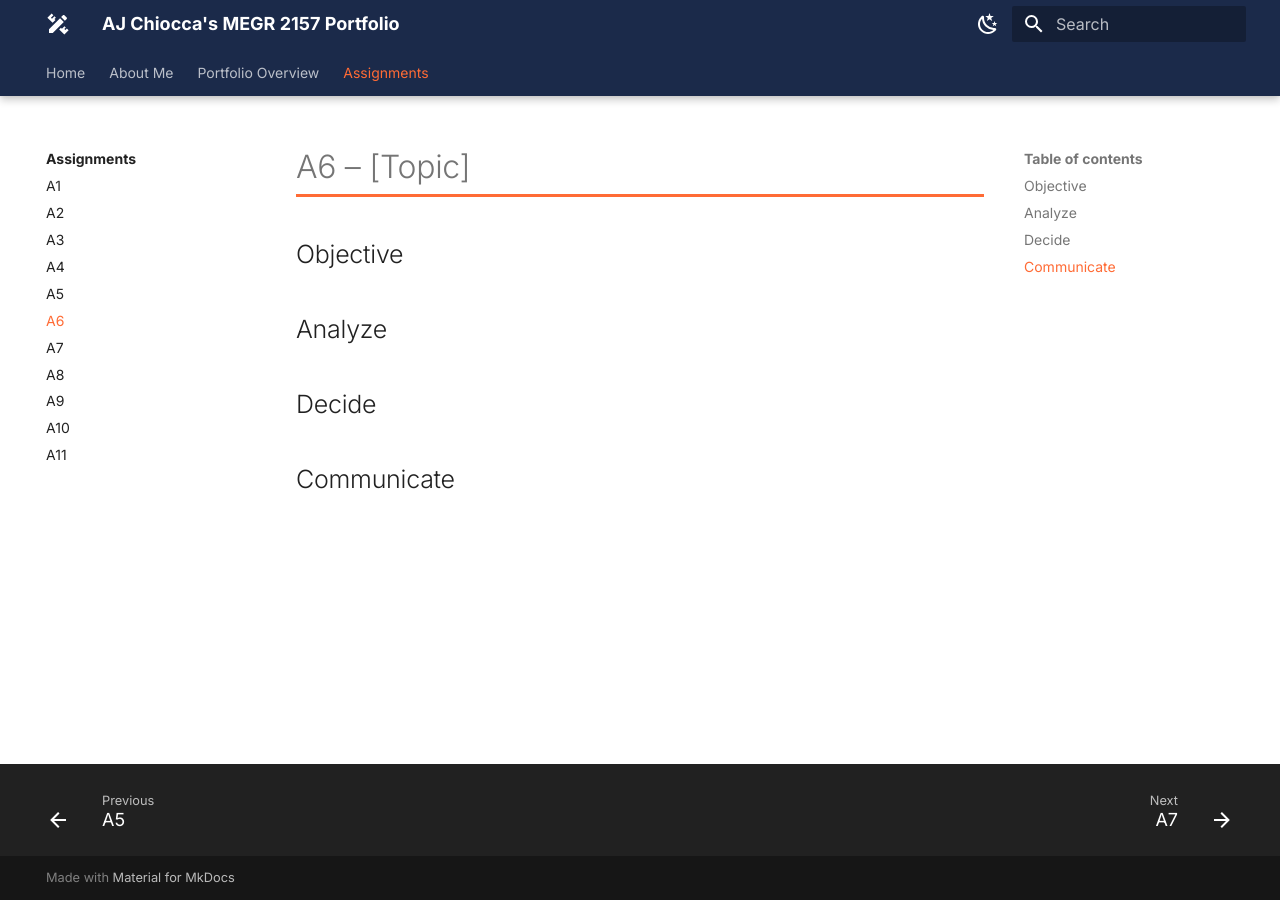
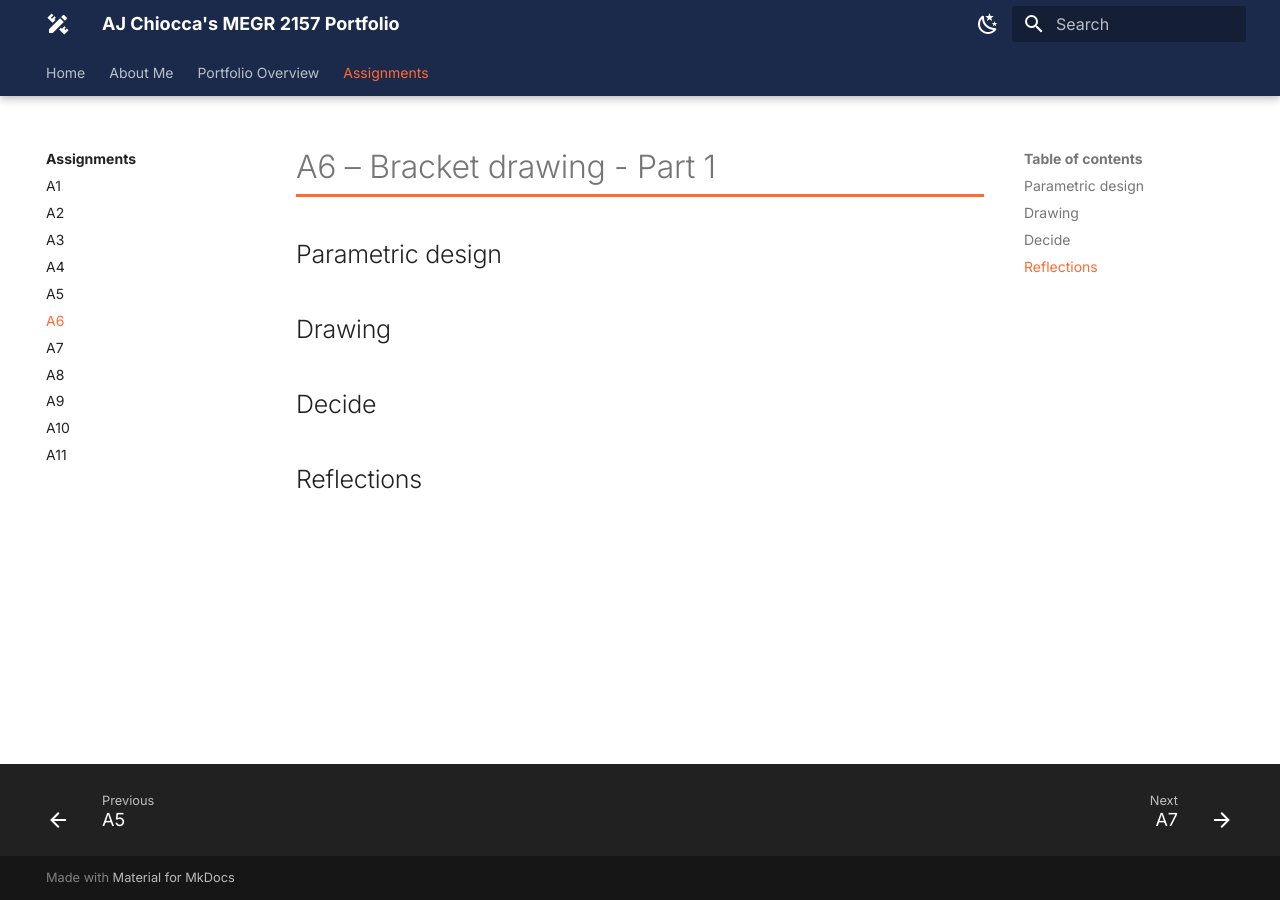
Before and after one commit to ajchiocca/megr2157-portfolio, an MkDocs documentation site: the page built from docs/assignments/A06/index.md, in a window 1280 px wide. Built offline with MkDocs 1.6.1 and Material for MkDocs 9.7.7, drawn with Linux system fonts in a browser that asks for light colours.

Commit message:
Update A6 assignment title and sections

```diff
--- a/docs/assignments/A06/index.md
+++ b/docs/assignments/A06/index.md
@@ -1,12 +1,11 @@
-# A6 – [Topic]
+# A6 – Bracket drawing - Part 1
 
-## Objective
+## Parametric design
 
-
-## Analyze
+## Drawing
 
 
 ## Decide
 
 
-## Communicate
+## Reflections
```
